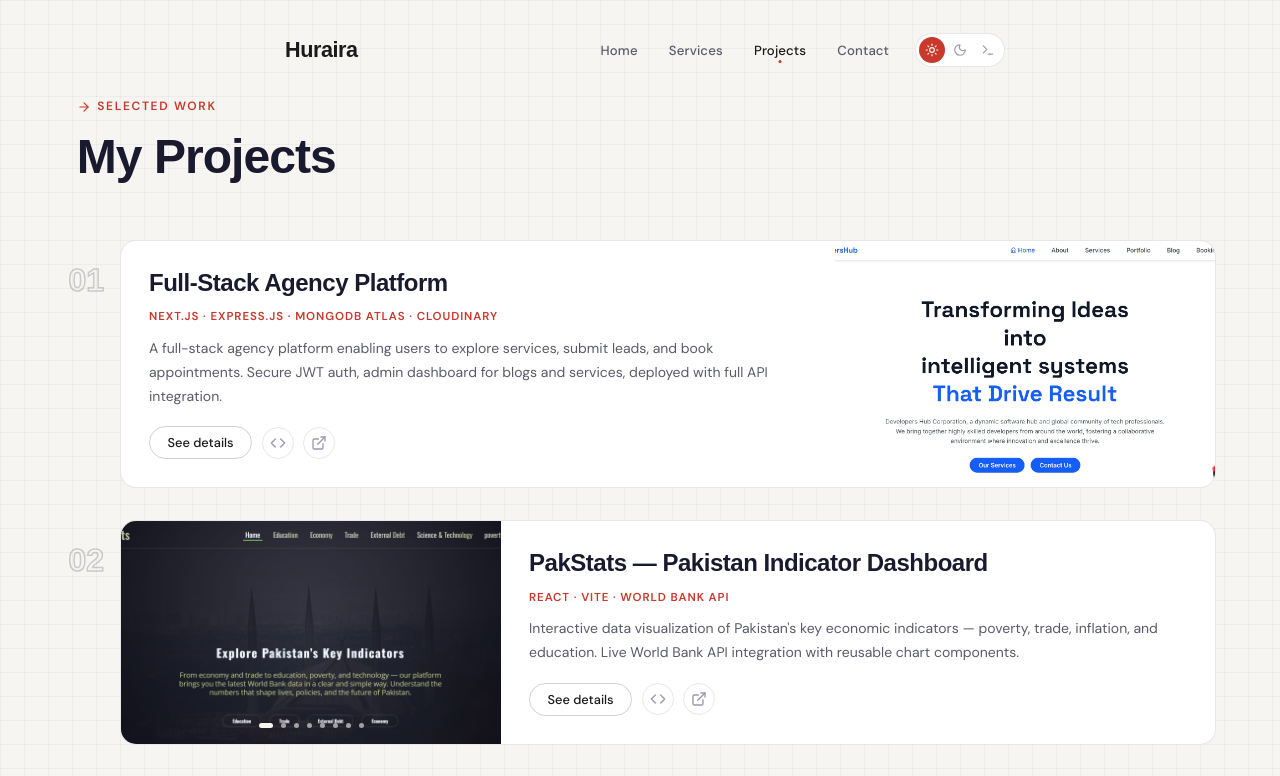
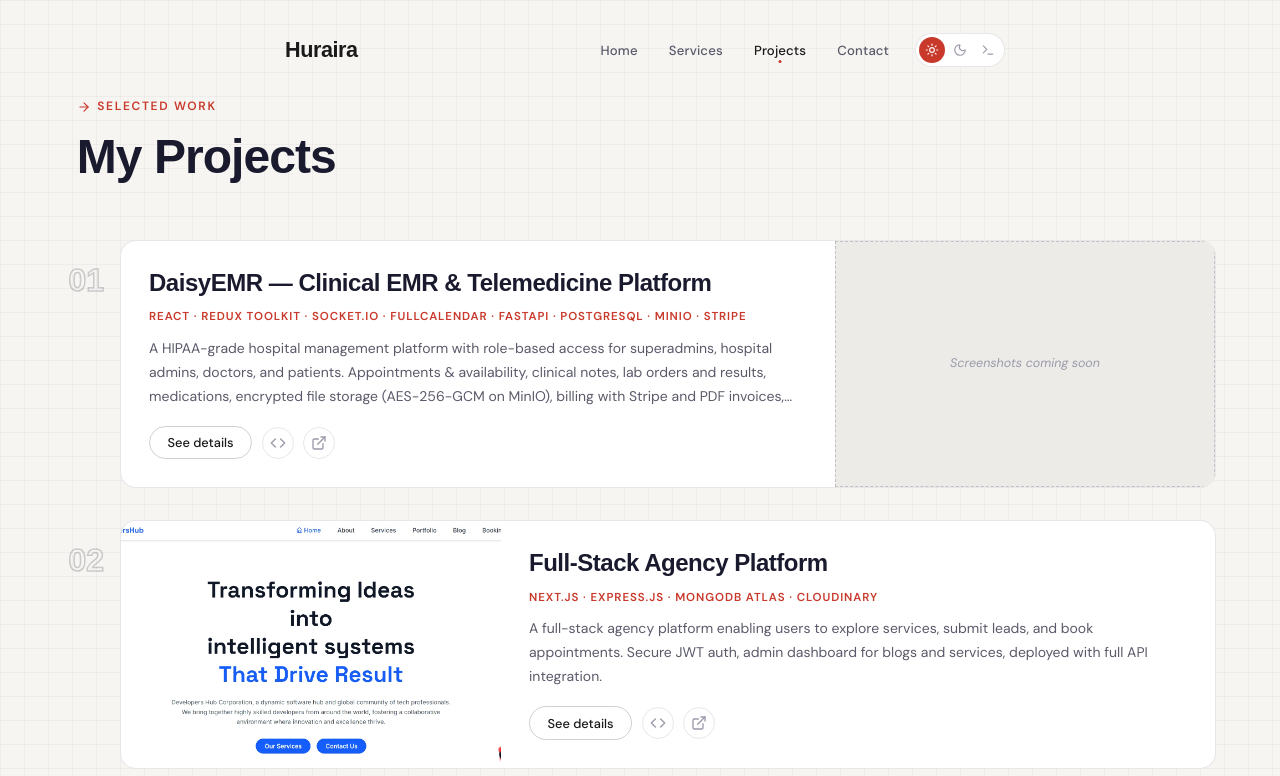
Before and after one commit to Huraira-Arshad-Abbasi/portfolio-website, a React (Vite) app: page /Project in a window 1280 px wide. Shown: the top 776 px of the page. Built offline with nearby package versions, Linux system fonts and the light colour scheme.

Commit message:
feat: add DaisyEMR clinical EMR & telemedicine platform to showcase
- New flagship project card: role-based access, appointments, clinical
  notes, lab orders, encrypted MinIO storage, Stripe billing, telemedicine
- Reorder project numbering (01-06) and refresh resume

```diff
--- a/src/components/Project.jsx
+++ b/src/components/Project.jsx
@@ -17,6 +17,16 @@ import '../css/project.css'
 const projects = [
   {
     id:           '01',
+    name:         'DaisyEMR — Clinical EMR & Telemedicine Platform',
+    technologies: 'React · Redux Toolkit · Socket.io · FullCalendar · FastAPI · PostgreSQL · MinIO · Stripe',
+    description:
+      `A HIPAA-grade hospital management platform with role-based access for superadmins, hospital admins, doctors, and patients. Appointments & availability, clinical notes, lab orders and results, medications, encrypted file storage (AES-256-GCM on MinIO), billing with Stripe and PDF invoices, real-time secure messaging, and telemedicine — all on a FastAPI backend.`,
+    images:  [],
+    github:  'https://github.com/Huraira-Arshad-Abbasi/DaisyEMR-Frontend',
+    live:    'https://github.com/Huraira-Arshad-Abbasi/DaisyEMR-backend',
+  },
+  {
+    id:           '02',
     name:         'Full-Stack Agency Platform',
     technologies: 'Next.js · Express.js · MongoDB Atlas · Cloudinary',
     description:
@@ -26,7 +36,7 @@ const projects = [
     live:    'https://developers-hub-corporation-agency-p.vercel.app/',
   },
   {
-    id:           '02',
+    id:           '03',
     name:         'PakStats — Pakistan Indicator Dashboard',
     technologies: 'React · Vite · World Bank API',
     description:
@@ -36,7 +46,7 @@ const projects = [
     live:    'https://pak-stats.vercel.app/',
   },
   {
-    id:           '03',
+    id:           '04',
     name:         'TodoSync — Task Management App',
     technologies: 'React · Node.js · Express · MongoDB',
     description:
@@ -46,7 +56,7 @@ const projects = [
     live:    'https://todo-sync-jet.vercel.app/',
   },
   {
-    id:           '04',
+    id:           '05',
     name:         'MediaHub — Multimedia Search & Download',
     technologies: 'React · Vite · Axios · Pexels API',
     description:
@@ -56,7 +66,7 @@ const projects = [
     live:    'https://media-hub-huraira-project.vercel.app/',
   },
   {
-    id:           '05',
+    id:           '06',
     name:         'Website Clones & UI Practice',
     technologies: 'HTML · CSS · JavaScript',
     description:
```
Also changed, not shown: 1 other file (tests, documents, lock files or other folders).
